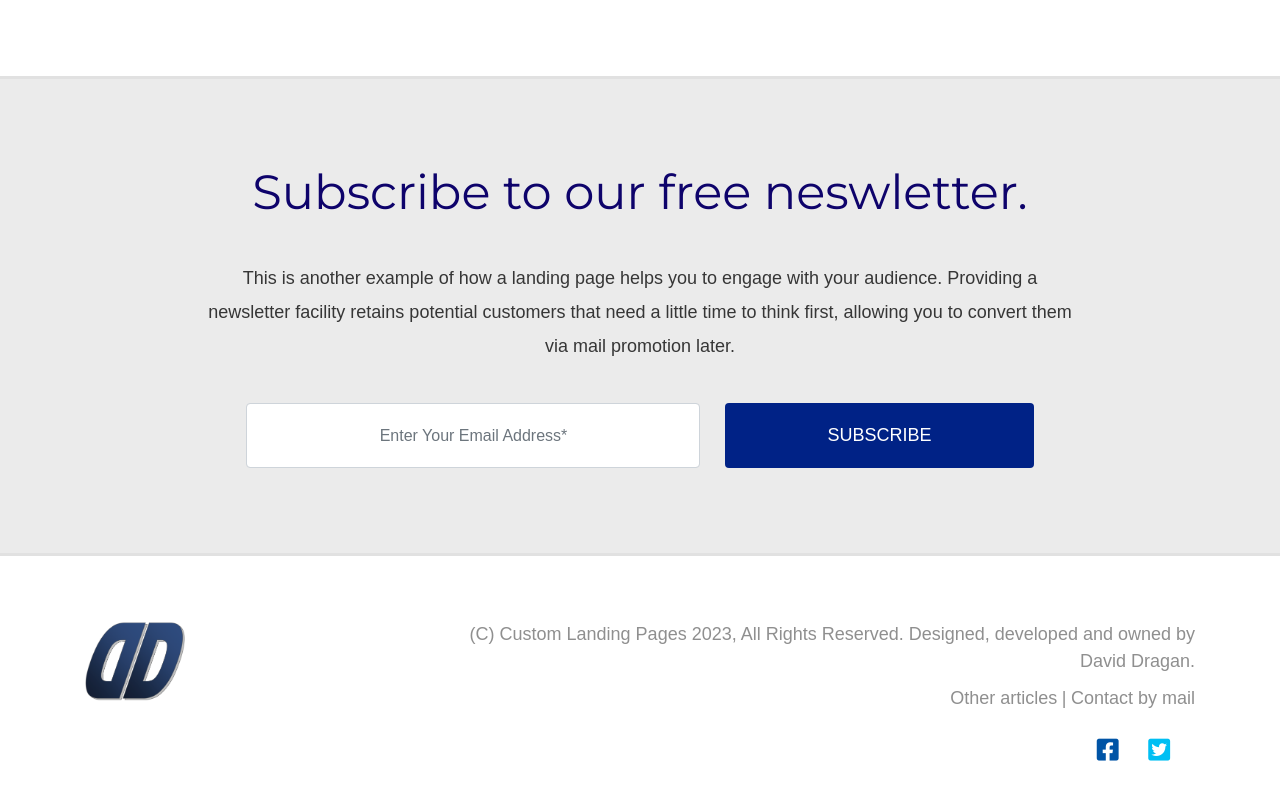
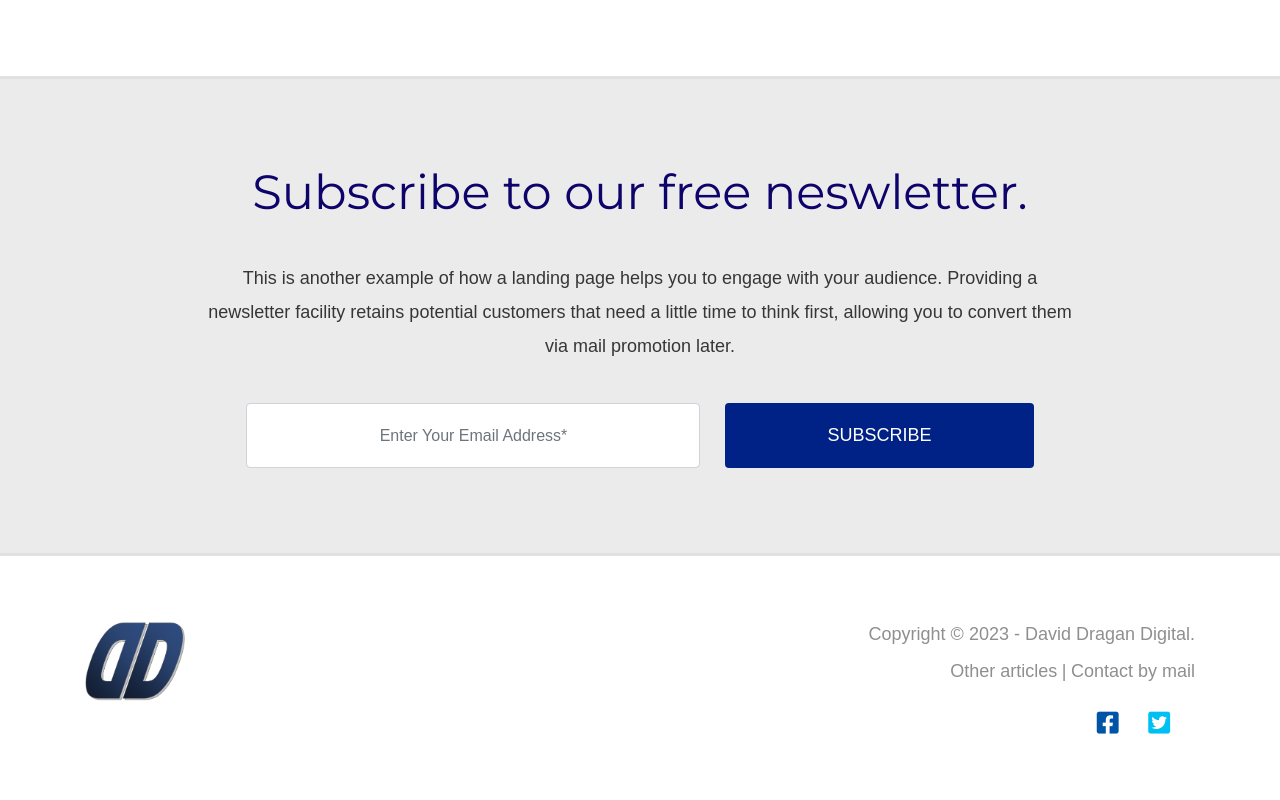
Before and after one commit to DavidDragan1/landing, a plain HTML site: page index.html in a window 1280 px wide. Shown: the part 3195-3995 px from the top of the page. Drawn offline with nearby package versions, Linux system fonts and the light colour scheme.

Commit message:
Update index.html

```diff
--- a/index.html
+++ b/index.html
@@ -361,7 +361,7 @@
                 <div class="footer-right col-lg-8 col-md-12 fo-col">
                     <div class="license">
                         <p>
-                            (C) Custom Landing Pages 2023, All Rights Reserved. Designed, developed and owned by David Dragan.</a>
+                            Copyright © 2023 - David Dragan Digital.</a>
                         </p>
                         <ul>
                             <li>
```
